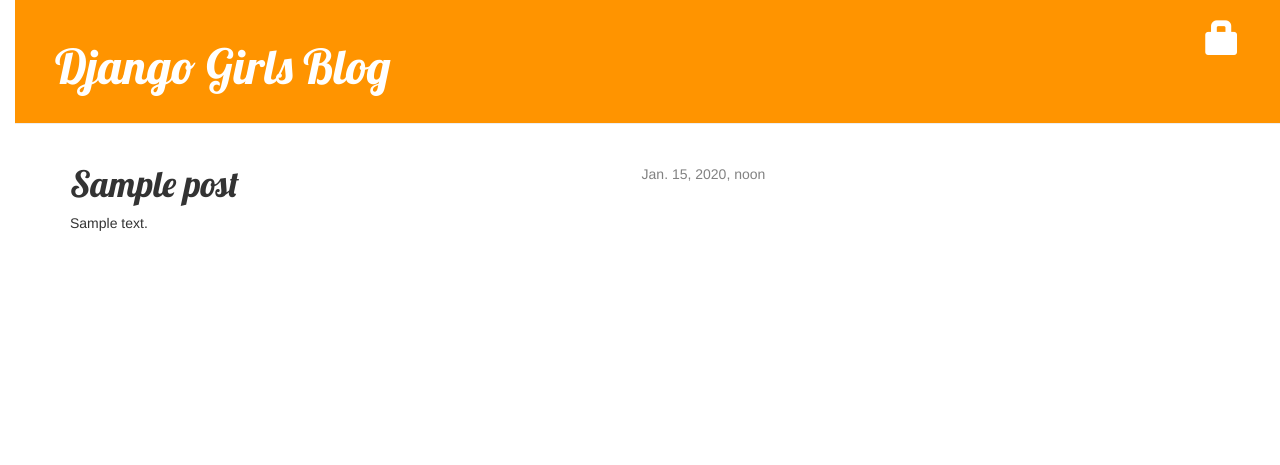
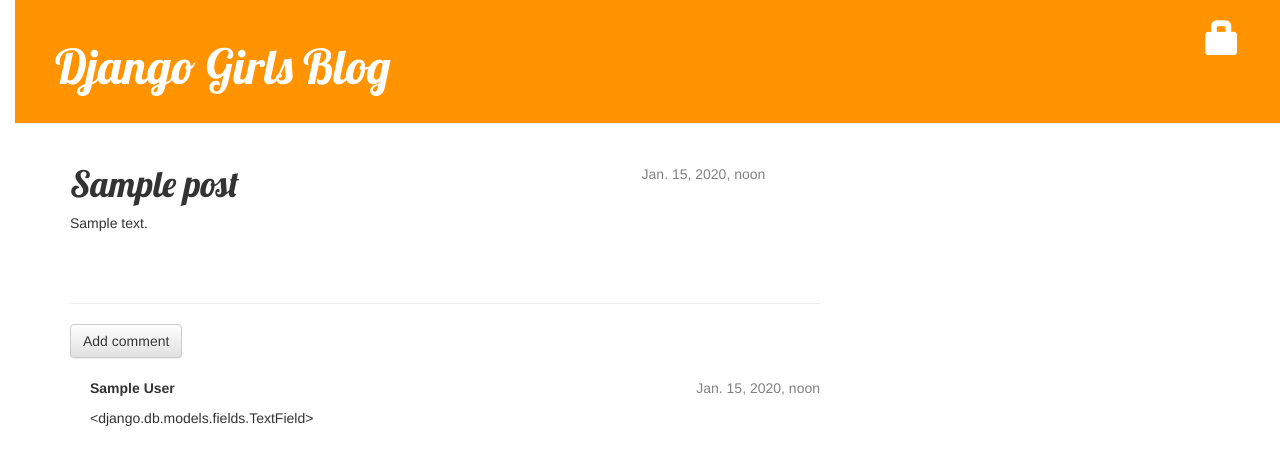
Before and after one commit to kpi-web-guild/django-girls-blog-Miseracle, a Django app: template blog/templates/blog/post_detail.html in a window 1280 px wide. Shown: the top 465 px of the page. Run offline with Django 3.2, Linux system fonts and the light colour scheme; the template is opened without the code that fills it: values that come from a table or form of the project are taken from there, others are empty; tables that the repository leaves empty hold one stand-in row (values such as "Sample post"); parts of the project's set-up code (start-up, migrations or seed data) failed here and were passed over; some libraries are stand-ins or nearby versions.

Commit message:
Add comment model.

```diff
--- a/blog/admin.py
+++ b/blog/admin.py
@@ -1,5 +1,6 @@
 """Admin functions."""
 from django.contrib import admin
-from .models import Post
+from .models import Post, Comment
 
 admin.site.register(Post)
+admin.site.register(Comment)
--- a/blog/models.py
+++ b/blog/models.py
@@ -30,3 +30,26 @@ class Post(models.Model):
     def __str__(self):
         """Show post title."""
         return self.title
+
+    def approved_comments(self):
+        """Return all approved(published) comments."""
+        return self.comments.filter(approved_comment=True)
+
+
+class Comment(models.Model):
+    """Represents a comment to post."""
+
+    post = models.ForeignKey('blog.Post', related_name='comments')
+    author = models.CharField(max_length=200)
+    text = models.TextField
+    created_date = models.DateTimeField(default=timezone.now)
+    approved_comment = models.BooleanField(default=False)
+
+    def approve(self):
+        """Approve comment."""
+        self.approved_comment = true
+        self.save
+
+    def __str__(self):
+        """Return comment text."""
+        return self.text
--- a/blog/static/css/blog.css
+++ b/blog/static/css/blog.css
@@ -52,3 +52,7 @@ h1, h2, h3, h4 {
 .post h1 a, .post h1 a:visited {
      color: #000000;
 }
+
+.comment {
+    margin: 20px 0px 20px 20px;
+}
--- a/blog/templates/blog/post_detail.html
+++ b/blog/templates/blog/post_detail.html
@@ -20,4 +20,23 @@
         <h1>{{ post.title }}</h1>
         <p>{{ post.text|linebreaksbr }}</p>
     </div>
+    <hr>
+    <a class="btn btn-default" href="{% url 'add_comment_to_post' pk=post.pk %}">Add comment</a>
+    {% for comment in post.comments.all %}
+        {% if user.is_authenticated or comment.approved_comment %}
+        <div class="comment">
+            <div class="date">
+                {{ comment.created_date }}
+                {% if not comment.approved_comment %}
+                    <a class="btn btn-default" href="{% url 'comment_remove' pk=comment.pk %}"><span class="glyphicon glyphicon-remove"></span></a>
+                    <a class="btn btn-default" href="{% url 'comment_approve' pk=comment.pk %}"><span class="glyphicon glyphicon-ok"></span></a>
+                {% endif %}
+            </div>
+            <strong>{{ comment.author }}</strong>
+            <p>{{ comment.text|linebreaks }}</p>
+        </div>
+        {% endif %}
+    {% empty %}
+        <p>No comments here yet :(</p>
+    {% endfor %}
 {% endblock %}
--- a/blog/templates/blog/post_list.html
+++ b/blog/templates/blog/post_list.html
@@ -7,6 +7,7 @@
         </div>
         <h1><a href="{% url 'post_detail' pk=post.pk %}">{{ post.title }}</a></h1>
         <p>{{ post.text|linebreaksbr }}</p>
+        <a href="{% url 'post_detail' pk=post.pk %}">Comments: {{ post.approved_comments.count }}</a>
     </div>
 {% endfor %}
 {% endblock content %}
--- a/blog/urls.py
+++ b/blog/urls.py
@@ -8,10 +8,13 @@ from . import views
 
 urlpatterns = [
     url(r'^$', views.post_list, name='post_list'),
-    url(r'^post/(?P<pk>[0-9]+)/$', views.post_detail, name='post_detail'),
+    url(r'^post/(?P<pk>\d+)/$', views.post_detail, name='post_detail'),
     url(r'^post/new/$', views.post_new, name='post_new'),
-    url(r'^post/(?P<pk>[0-9]+)/edit/$', views.post_edit, name='post_edit'),
+    url(r'^post/(?P<pk>\d+)/edit/$', views.post_edit, name='post_edit'),
     url(r'^drafts/$', views.post_draft_list, name='post_draft_list'),
-    url(r'^post/(?P<pk>[0-9]+)/publish/$', views.post_publish, name='post_publish'),
+    url(r'^post/(?P<pk>\d+)/publish/$', views.post_publish, name='post_publish'),
     url(r'^post/(?P<pk>\d+)/remove/$', views.post_remove, name='post_remove'),
+    url(r'^post/(?P<pk>\d+)/comment/$', views.add_comment, name='add_comment'),
+    url(r'^comment/(?P<pk>\d+)/approve/$', views.comment_approve, name='comment_approve'),
+    url(r'^comment/(?P<pk>\d+)/remove/$', views.comment_remove, name='comment_remove'),
 ]
```
Also changed, not shown: blog/forms.py (+10 -1 lines), blog/templates/blog/add_comment.html (added, +9 -0 lines), blog/views.py (+31 -2 lines), blog/migrations/0002_comment.py (added).
